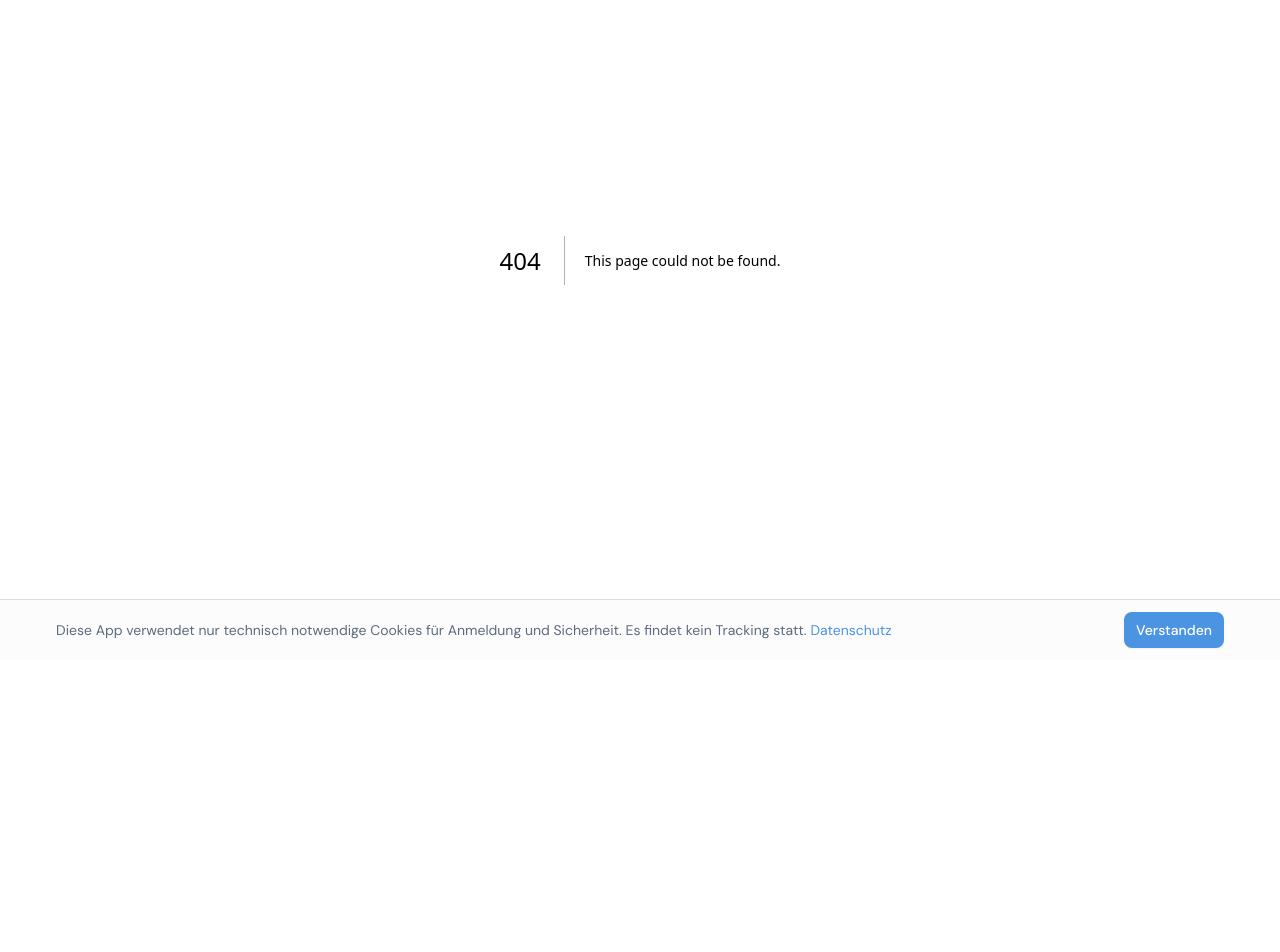
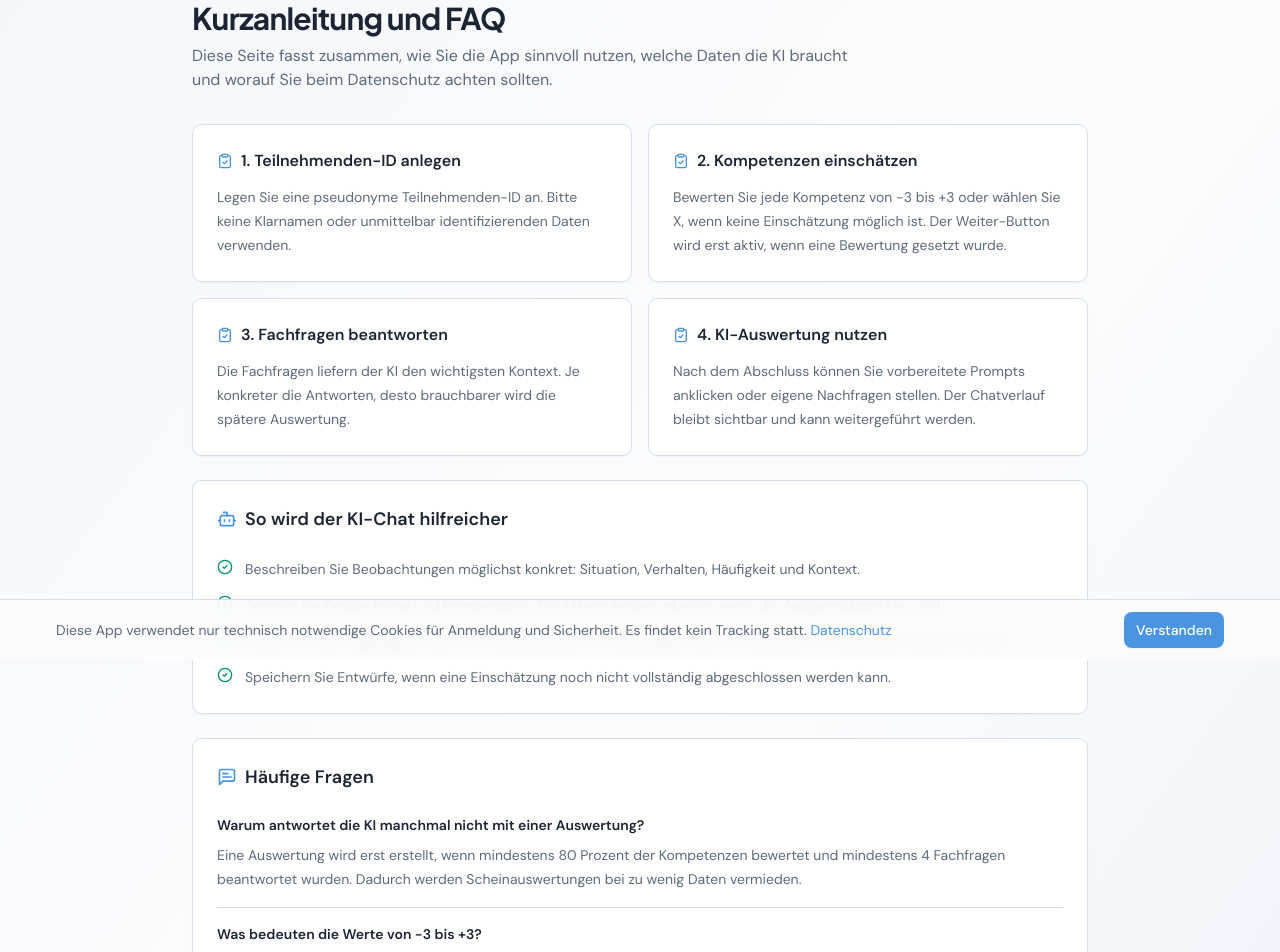
Before and after one commit to Tintenkleckser/LUV1, a Next.js app: page /hilfe in a window 1280 px wide. Before the commit this address had no page. Shown: the part 140-1092 px from the top of the page. Before the commit the page ends 800 px from the top, so only its background shows below. Built offline with nearby package versions, Linux system fonts and the light colour scheme.

Commit message:
feat: add user help and FAQ page

```diff
--- a/app/dashboard/_components/dashboard-client.tsx
+++ b/app/dashboard/_components/dashboard-client.tsx
@@ -3,6 +3,7 @@
 import { useState, useEffect, useCallback } from 'react';
 import { useSession, signOut } from 'next-auth/react';
 import { useRouter } from 'next/navigation';
+import Link from 'next/link';
 import { motion, AnimatePresence } from 'framer-motion';
 import { Button } from '@/components/ui/button';
 import { Card, CardContent, CardHeader, CardTitle, CardDescription } from '@/components/ui/card';
@@ -10,7 +11,7 @@ import { Input } from '@/components/ui/input';
 import { Label } from '@/components/ui/label';
 import {
   ClipboardCheck, Plus, Users, LogOut, History, PlayCircle,
-  Search, Hash, Loader2, ChevronRight, Calendar, Pencil, FileEdit
+  Search, Hash, Loader2, ChevronRight, Calendar, Pencil, HelpCircle
 } from 'lucide-react';
 import { toast } from 'sonner';
 import {
@@ -160,6 +161,11 @@ export function DashboardClient() {
             <h1 className="text-lg font-display font-semibold tracking-tight">Kompetenzeinschätzung nach LuV</h1>
           </div>
           <div className="flex items-center gap-3">
+            <Button asChild variant="ghost" size="sm">
+              <Link href="/hilfe">
+                <HelpCircle className="w-4 h-4 mr-1" /> Hilfe
+              </Link>
+            </Button>
             <button
               onClick={() => router.push('/profile')}
               className="text-sm text-muted-foreground hover:text-foreground hidden sm:block transition-colors cursor-pointer"
--- /dev/null
+++ b/app/hilfe/page.tsx
@@ -0,0 +1,162 @@
+import Link from 'next/link';
+import {
+  ArrowLeft,
+  Bot,
+  CheckCircle2,
+  ClipboardCheck,
+  HelpCircle,
+  MessageSquareText,
+  ShieldCheck,
+} from 'lucide-react';
+import { Button } from '@/components/ui/button';
+import { Card, CardContent, CardHeader, CardTitle } from '@/components/ui/card';
+
+const steps = [
+  {
+    title: '1. Teilnehmenden-ID anlegen',
+    text: 'Legen Sie eine pseudonyme Teilnehmenden-ID an. Bitte keine Klarnamen oder unmittelbar identifizierenden Daten verwenden.',
+  },
+  {
+    title: '2. Kompetenzen einschätzen',
+    text: 'Bewerten Sie jede Kompetenz von -3 bis +3 oder wählen Sie X, wenn keine Einschätzung möglich ist. Der Weiter-Button wird erst aktiv, wenn eine Bewertung gesetzt wurde.',
+  },
+  {
+    title: '3. Fachfragen beantworten',
+    text: 'Die Fachfragen liefern der KI den wichtigsten Kontext. Je konkreter die Antworten, desto brauchbarer wird die spätere Auswertung.',
+  },
+  {
+    title: '4. KI-Auswertung nutzen',
+    text: 'Nach dem Abschluss können Sie vorbereitete Prompts anklicken oder eigene Nachfragen stellen. Der Chatverlauf bleibt sichtbar und kann weitergeführt werden.',
+  },
+];
+
+const tips = [
+  'Beschreiben Sie Beobachtungen möglichst konkret: Situation, Verhalten, Häufigkeit und Kontext.',
+  'Trennen Sie Beobachtung und Interpretation. Die KI kann besser arbeiten, wenn die Ausgangsdaten klar sind.',
+  'Nutzen Sie die Folgefragen, wenn Sie Förderansätze, Formulierungen oder eine fachliche Einordnung vertiefen möchten.',
+  'Speichern Sie Entwürfe, wenn eine Einschätzung noch nicht vollständig abgeschlossen werden kann.',
+];
+
+const faqs = [
+  {
+    question: 'Warum antwortet die KI manchmal nicht mit einer Auswertung?',
+    answer:
+      'Eine Auswertung wird erst erstellt, wenn mindestens 80 Prozent der Kompetenzen bewertet und mindestens 4 Fachfragen beantwortet wurden. Dadurch werden Scheinauswertungen bei zu wenig Daten vermieden.',
+  },
+  {
+    question: 'Was bedeuten die Werte von -3 bis +3?',
+    answer:
+      '-3 bis -1 beschreiben Entwicklungsbereiche, 0 steht für eine alters- oder erwartungsgemäße Ausprägung, +1 bis +3 beschreiben Stärken. X bedeutet, dass keine fachlich belastbare Einschätzung möglich ist.',
+  },
+  {
+    question: 'Welche Angaben sollte ich vermeiden?',
+    answer:
+      'Bitte keine Namen, Adressen, Telefonnummern oder andere direkt identifizierende personenbezogene Daten der Teilnehmenden eingeben. Arbeiten Sie mit pseudonymen IDs.',
+  },
+  {
+    question: 'Kann ich nach der Auswertung weiterfragen?',
+    answer:
+      'Ja. Der KI-Bereich ist als Chat aufgebaut. Sie können eigene Fragen stellen, vorbereitete Prompts nutzen oder dynamische Folgefragen anklicken.',
+  },
+  {
+    question: 'Werden Chatverläufe gespeichert?',
+    answer:
+      'Ja. Chatverläufe werden gespeichert, damit frühere Auswertungen links im KI-Bereich wiedergefunden und weitergeführt werden können.',
+  },
+  {
+    question: 'Was mache ich, wenn eine Kompetenz nicht einschätzbar ist?',
+    answer:
+      'Wählen Sie X. Das ist besser als eine unsichere Bewertung, weil die KI dadurch erkennt, dass zu diesem Punkt keine belastbare Einschätzung vorliegt.',
+  },
+];
+
+export default function HilfePage() {
+  return (
+    <div className="min-h-screen bg-gradient-to-br from-primary/5 via-background to-primary/10 px-4 py-8">
+      <main className="mx-auto max-w-4xl">
+        <Button asChild variant="ghost" size="sm" className="mb-4">
+          <Link href="/">
+            <ArrowLeft className="mr-1 h-4 w-4" />
+            Zurück
+          </Link>
+        </Button>
+
+        <div className="mb-8">
+          <div className="mb-3 inline-flex h-11 w-11 items-center justify-center rounded-xl bg-primary/10">
+            <HelpCircle className="h-6 w-6 text-primary" />
+          </div>
+          <h1 className="text-3xl font-display font-bold tracking-tight text-foreground">
+            Kurzanleitung und FAQ
+          </h1>
+          <p className="mt-2 max-w-2xl text-muted-foreground">
+            Diese Seite fasst zusammen, wie Sie die App sinnvoll nutzen, welche Daten die KI braucht
+            und worauf Sie beim Datenschutz achten sollten.
+          </p>
+        </div>
+
+        <div className="grid gap-4 md:grid-cols-2">
+          {steps.map((step) => (
+            <Card key={step.title}>
+              <CardHeader className="pb-3">
+                <CardTitle className="flex items-center gap-2 text-base">
+                  <ClipboardCheck className="h-4 w-4 text-primary" />
+                  {step.title}
+                </CardTitle>
+              </CardHeader>
+              <CardContent className="text-sm leading-6 text-muted-foreground">
+                {step.text}
+              </CardContent>
+            </Card>
+          ))}
+        </div>
+
+        <Card className="mt-6">
+          <CardHeader>
+            <CardTitle className="flex items-center gap-2 text-lg">
+              <Bot className="h-5 w-5 text-primary" />
+              So wird der KI-Chat hilfreicher
+            </CardTitle>
+          </CardHeader>
+          <CardContent>
+            <ul className="space-y-3 text-sm leading-6 text-muted-foreground">
+              {tips.map((tip) => (
+                <li key={tip} className="flex gap-3">
+                  <CheckCircle2 className="mt-0.5 h-4 w-4 shrink-0 text-emerald-600" />
+                  <span>{tip}</span>
+                </li>
+              ))}
+            </ul>
+          </CardContent>
+        </Card>
+
+        <Card className="mt-6">
+          <CardHeader>
+            <CardTitle className="flex items-center gap-2 text-lg">
+              <MessageSquareText className="h-5 w-5 text-primary" />
+              Häufige Fragen
+            </CardTitle>
+          </CardHeader>
+          <CardContent className="divide-y">
+            {faqs.map((item) => (
+              <section key={item.question} className="py-4 first:pt-0 last:pb-0">
+                <h2 className="text-sm font-semibold text-foreground">{item.question}</h2>
+                <p className="mt-2 text-sm leading-6 text-muted-foreground">{item.answer}</p>
+              </section>
+            ))}
+          </CardContent>
+        </Card>
+
+        <Card className="mt-6 border-primary/20 bg-primary/5">
+          <CardContent className="flex flex-col gap-3 p-5 text-sm leading-6 text-muted-foreground sm:flex-row">
+            <ShieldCheck className="h-5 w-5 shrink-0 text-primary" />
+            <p>
+              Datenschutz-Hinweis: Die App ist für pseudonymisierte Arbeit gedacht. Nutzen Sie
+              Teilnehmenden-IDs und vermeiden Sie unnötige personenbezogene Angaben in Freitextfeldern
+              und Chatnachrichten.
+            </p>
+          </CardContent>
+        </Card>
+      </main>
+    </div>
+  );
+}
--- a/app/page.tsx
+++ b/app/page.tsx
@@ -190,6 +190,12 @@ export default function AuthPage() {
               >
                 Datenschutz und Cookies
               </Link>
+              <Link
+                href="/hilfe"
+                className="block text-xs text-muted-foreground hover:text-primary hover:underline"
+              >
+                Kurzanleitung und FAQ
+              </Link>
             </div>
           </CardContent>
         </Card>
```
